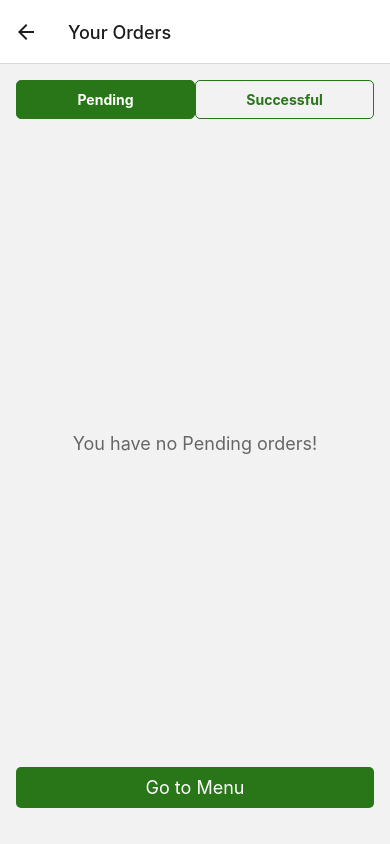
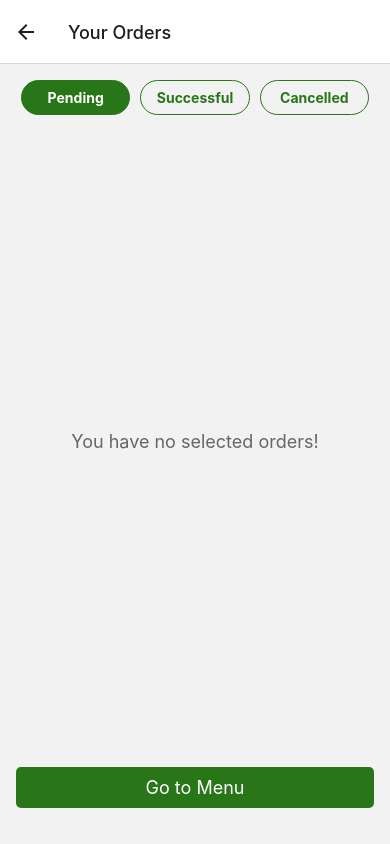
Before and after one commit to khushichawla/foodOrderingApp, a React Native app: screen /Orders in a window 390 px wide. Built offline with nearby package versions, Linux system fonts and the light colour scheme.

Commit message:
Order page toggles + reset selection on menu page

```diff
--- a/App.js
+++ b/App.js
@@ -6,6 +6,7 @@ import { createNativeStackNavigator } from "@react-navigation/native-stack";
 import { useState, useEffect } from "react";
 import { supabase } from "./src/supabaseClient";
 import { AuthProvider } from "./src/AuthContext";
+import { CartProvider } from './src/CartContext';
 import SignIn from "./src/components/SignIn";
 import SignUp from "./src/components/SignUp";
 import Menu from "./src/components/Menu";
@@ -44,6 +45,7 @@ export default function App() {
 
   return (
     <AuthProvider>
+       <CartProvider>
       <NavigationContainer>
         <Stack.Navigator initialRouteName="SignIn">
           <Stack.Screen
@@ -85,6 +87,7 @@ export default function App() {
           />
         </Stack.Navigator>
       </NavigationContainer>
+      </CartProvider>
     </AuthProvider>
   );
 }
--- /dev/null
+++ b/src/CartContext.js
@@ -0,0 +1,19 @@
+import React, { createContext, useContext, useState } from 'react';
+
+const CartContext = createContext();
+
+export const CartProvider = ({ children }) => {
+  const [itemCounts, setItemCounts] = useState({});
+
+  const resetItemCounts = () => {
+    setItemCounts({});
+  };
+
+  return (
+    <CartContext.Provider value={{ itemCounts, setItemCounts, resetItemCounts }}>
+      {children}
+    </CartContext.Provider>
+  );
+};
+
+export const useCart = () => useContext(CartContext);
--- a/src/components/Menu.js
+++ b/src/components/Menu.js
@@ -6,25 +6,30 @@ import {
   FlatList,
   Image,
   TouchableOpacity,
+  Pressable,
   Alert,
 } from "react-native";
 import { supabase } from "../supabaseClient";
 import { useAuth } from "../AuthContext";
+import { useCart } from '../CartContext';
 import Icon from "react-native-vector-icons/Ionicons";
-import { useFocusEffect } from '@react-navigation/native';
+import { useFocusEffect } from "@react-navigation/native";
 
-export default function Menu({ navigation }) {
+export default function Menu({ navigation, route }) {
   const { user, logout } = useAuth();
   const [menuItems, setMenuItems] = useState([]);
   const [expandedCategories, setExpandedCategories] = useState({});
-  const [itemCounts, setItemCounts] = useState({});
+  // const [itemCounts, setItemCounts] = useState({});
+  const { itemCounts, setItemCounts } = useCart();
   const [dropdownVisible, setDropdownVisible] = useState(false);
 
   useFocusEffect(
     React.useCallback(() => {
-      // Reset item counts when navigating to this screen
-      setItemCounts({});
-    }, [])
+      // Check if resetSelections parameter is passed
+      if (route.params?.resetSelections) {
+        setItemCounts({}); // Reset item counts
+      }
+    }, [route.params])
   );
 
   useEffect(() => {
@@ -38,6 +43,7 @@ export default function Menu({ navigation }) {
     };
     fetchMenuItems();
   }, []);
+
 
   const handleLogout = async () => {
     try {
@@ -105,7 +111,12 @@ export default function Menu({ navigation }) {
   };
 
   const handleCheckout = () => {
-    navigation.navigate("Checkout", { itemCounts, menuItems });
+    const totalCount = getTotalCount();
+    if (totalCount === 0) {
+      Alert.alert("No items selected", "Add items to your cart");
+    } else {
+      navigation.navigate("Checkout", { itemCounts, menuItems });
+    }
   };
 
   const handleOrders = () => {
@@ -120,18 +131,26 @@ export default function Menu({ navigation }) {
         <Image source={{ uri: item.image }} style={styles.image} />
         {isSoldOut && <View style={styles.overlay} />}
         <View style={styles.infoContainer}>
-          <Text style={[styles.itemName, isSoldOut && styles.soldOutText]}>{item.name}</Text>
+          <Text style={[styles.itemName, isSoldOut && styles.soldOutText]}>
+            {item.name}
+          </Text>
           <Text style={[styles.itemPrice, isSoldOut && styles.soldOutText]}>
             {isSoldOut ? "Sold Out" : `$${item.price.toFixed(2)}`}
           </Text>
         </View>
         {!isSoldOut && (
           <View style={styles.counterContainer}>
-            <TouchableOpacity onPress={() => handleDecrement(item.id)} style={styles.counterButton}>
+            <TouchableOpacity
+              onPress={() => handleDecrement(item.id)}
+              style={styles.counterButton}
+            >
               <Text style={styles.counterButtonText}>-</Text>
             </TouchableOpacity>
             <Text style={styles.counterText}>{itemCounts[item.id] || 0}</Text>
-            <TouchableOpacity onPress={() => handleIncrement(item.id)} style={styles.counterButton}>
+            <TouchableOpacity
+              onPress={() => handleIncrement(item.id)}
+              style={styles.counterButton}
+            >
               <Text style={styles.counterButtonText}>+</Text>
             </TouchableOpacity>
           </View>
@@ -273,14 +292,14 @@ const styles = StyleSheet.create({
     top: 50,
     right: 10,
     backgroundColor: "white",
-    borderRadius: 5,
+    borderRadius: 10,
     elevation: 5,
     shadowColor: "#000",
     shadowOffset: { width: 0, height: 2 },
     shadowOpacity: 0.3,
     shadowRadius: 2,
     padding: 10,
-    width: 150,
+    width: 120,
     zIndex: 1000,
   },
   dropdownItem: {
@@ -341,19 +360,18 @@ const styles = StyleSheet.create({
     color: "#333",
   },
   soldOut: {
-    backgroundColor: '#f0f0f0', // Light grey background for sold out items
+    backgroundColor: "#f0f0f0", // Light grey background for sold out items
   },
   soldOutText: {
-    color: '#888', // Grey text color for sold out items
-    // textDecorationLine: 'line-through', // Strikethrough for sold out items
+    color: "#888", // Grey text color for sold out items
   },
   overlay: {
-    position: 'absolute',
+    position: "absolute",
     top: 0,
     left: 0,
     right: 0,
     bottom: 0,
-    backgroundColor: 'rgba(0, 0, 0, 0.05)', // Dark overlay with 50% opacity
+    backgroundColor: "rgba(0, 0, 0, 0.05)", // Dark overlay with 50% opacity
     borderRadius: 8, // Match border radius of the card
   },
   counterContainer: {
--- a/src/components/Orders.js
+++ b/src/components/Orders.js
@@ -5,7 +5,7 @@ import { useAuth } from '../AuthContext';
 
 const Orders = ({ navigation }) => {
   const [orders, setOrders] = useState([]);
-  const [selectedStatus, setSelectedStatus] = useState('Pending');
+  const [selectedStatuses, setSelectedStatuses] = useState(['Pending']); // Default to Pending
   const { user } = useAuth();
 
   useEffect(() => {
@@ -14,7 +14,7 @@ const Orders = ({ navigation }) => {
         .from('orders')
         .select('*')
         .eq('user_id', user.phone)
-        .order('created_at', { ascending: false }); // Order by created_at descending
+        .order('created_at', { ascending: false });
 
       if (error) {
         console.error('Error fetching orders:', error);
@@ -24,7 +24,6 @@ const Orders = ({ navigation }) => {
             ...order,
             items: JSON.parse(order.items || '[]'),
           }));
-          console.log('Parsed Orders:', parsedOrders);
           setOrders(parsedOrders);
         } catch (parseError) {
           console.error('Error parsing items:', parseError);
@@ -41,27 +40,45 @@ const Orders = ({ navigation }) => {
     navigation.navigate('Menu', { resetSelections: true });
   };
 
-  const filteredOrders = orders.filter(order => order.status === selectedStatus);
+  const toggleStatus = (status) => {
+    setSelectedStatuses((prev) => {
+      if (prev.includes(status)) {
+        return prev.filter(item => item !== status);
+      } else {
+        return [...prev, status];
+      }
+    });
+  };
+
+  const isSelected = (status) => selectedStatuses.includes(status);
+
+  const filteredOrders = orders.filter(order => selectedStatuses.includes(order.status));
 
   return (
     <View style={styles.container}>
       <View style={styles.toggleContainer}>
         <TouchableOpacity
-          style={[styles.toggleButton, selectedStatus === 'Pending' && styles.activeToggle]}
-          onPress={() => setSelectedStatus('Pending')}
+          style={[styles.toggleButton, isSelected('Pending') && styles.activeToggle]}
+          onPress={() => toggleStatus('Pending')}
         >
-          <Text style={[styles.toggleButtonText, selectedStatus === 'Pending' && styles.activeText]}>Pending</Text>
+          <Text style={[styles.toggleButtonText, isSelected('Pending') && styles.activeText]}>Pending</Text>
         </TouchableOpacity>
         <TouchableOpacity
-          style={[styles.toggleButton, selectedStatus === 'Success' && styles.activeToggle]}
-          onPress={() => setSelectedStatus('Success')}
+          style={[styles.toggleButton, isSelected('Success') && styles.activeToggle]}
+          onPress={() => toggleStatus('Success')}
         >
-          <Text style={[styles.toggleButtonText, selectedStatus === 'Success' && styles.activeText]}>Successful</Text>
+          <Text style={[styles.toggleButtonText, isSelected('Success') && styles.activeText]}>Successful</Text>
+        </TouchableOpacity>
+        <TouchableOpacity
+          style={[styles.toggleButton, isSelected('Cancelled') && styles.activeToggle]}
+          onPress={() => toggleStatus('Cancelled')}
+        >
+          <Text style={[styles.toggleButtonText, isSelected('Cancelled') && styles.activeText]}>Cancelled</Text>
         </TouchableOpacity>
       </View>
 
       {filteredOrders.length === 0 ? (
-        <Text style={styles.emptyMessage}>You have no {selectedStatus} orders!</Text>
+        <Text style={styles.emptyMessage}>You have no selected orders!</Text>
       ) : (
         <FlatList
           data={filteredOrders}
@@ -81,12 +98,15 @@ const Orders = ({ navigation }) => {
                 <Text style={styles.totalText}>Total Paid: ${item.total_amount.toFixed(2)}</Text>
                 <View style={styles.statusContainer}>
                   <Text style={styles.statusLabel}>Status: </Text>
-                  <Text style={[styles.statusText, item.status === 'Pending' ? styles.statusPending : styles.statusSuccess]}>
+                  <Text style={[styles.statusText,
+                    item.status === 'Pending' ? styles.statusPending :
+                    item.status === 'Success' ? styles.statusSuccess :
+                    styles.statusCancelled]}>
                     {item.status}
                   </Text>
                 </View>
                 <Text style={styles.timestampText}>
-                  Order placed on: {new Date(item.created_at).toLocaleString()} {/* Format the timestamp */}
+                  Order placed on: {new Date(item.created_at).toLocaleString()}
                 </Text>
               </View>
             </View>
@@ -113,12 +133,15 @@ const styles = StyleSheet.create({
     marginBottom: 20,
   },
   toggleButton: {
-    padding: 10,
+    paddingVertical: 8,
+    paddingHorizontal: 8,
     borderWidth: 1,
     borderColor: '#287618',
-    borderRadius: 5,
+    borderRadius: 25, // Increased borderRadius for an elliptical shape
     flex: 1,
     alignItems: 'center',
+    justifyContent: 'center', // Center content vertically and horizontally
+    marginHorizontal: 5, // Add horizontal margin for spacing
   },
   activeToggle: {
     backgroundColor: '#287618',
@@ -126,6 +149,7 @@ const styles = StyleSheet.create({
   toggleButtonText: {
     color: '#287618',
     fontWeight: 'bold',
+    fontSize: 14, // Decreased font size
   },
   activeText: {
     color: '#fff',
@@ -194,6 +218,9 @@ const styles = StyleSheet.create({
   statusSuccess: {
     color: "green",
   },
+  statusCancelled: {
+    color: "red",
+  },
   menuButton: {
     backgroundColor: "#287618",
     paddingVertical: 10,
@@ -209,8 +236,8 @@ const styles = StyleSheet.create({
   timestampText: {
     fontSize: 14,
     color: "#666",
-    textAlign: 'right', // Align timestamp to the right
-    marginTop: 5, // Add some space above the timestamp
+    textAlign: 'right',
+    marginTop: 5,
   },
 });
 
```
